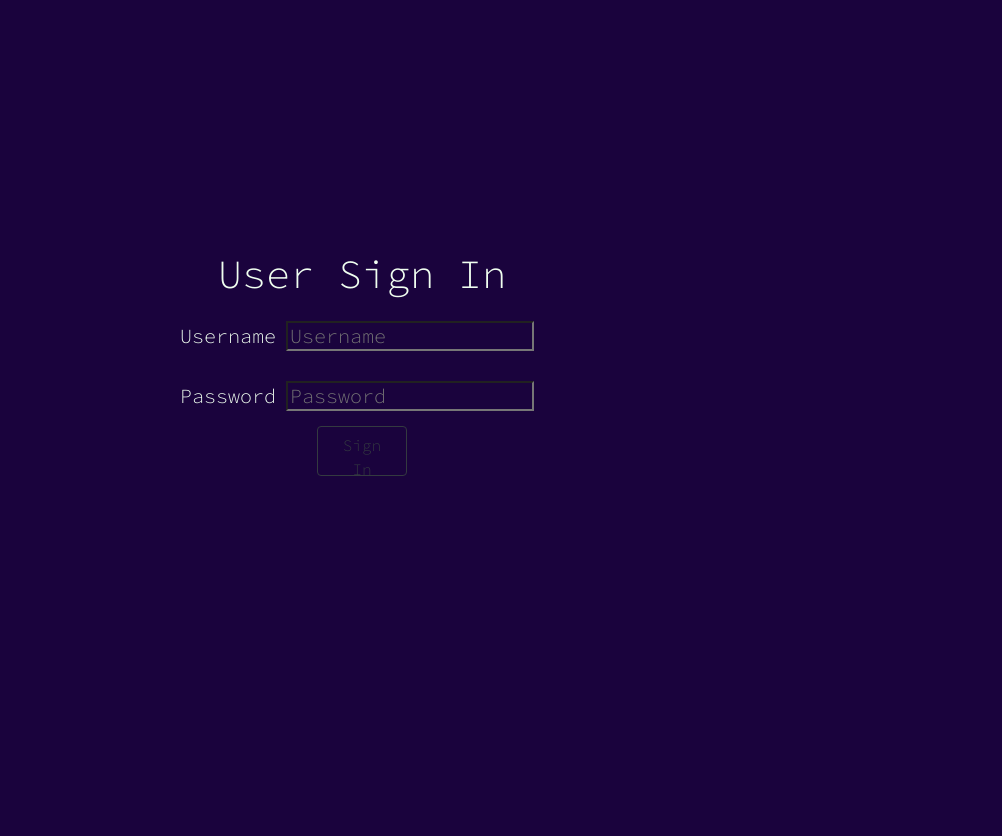
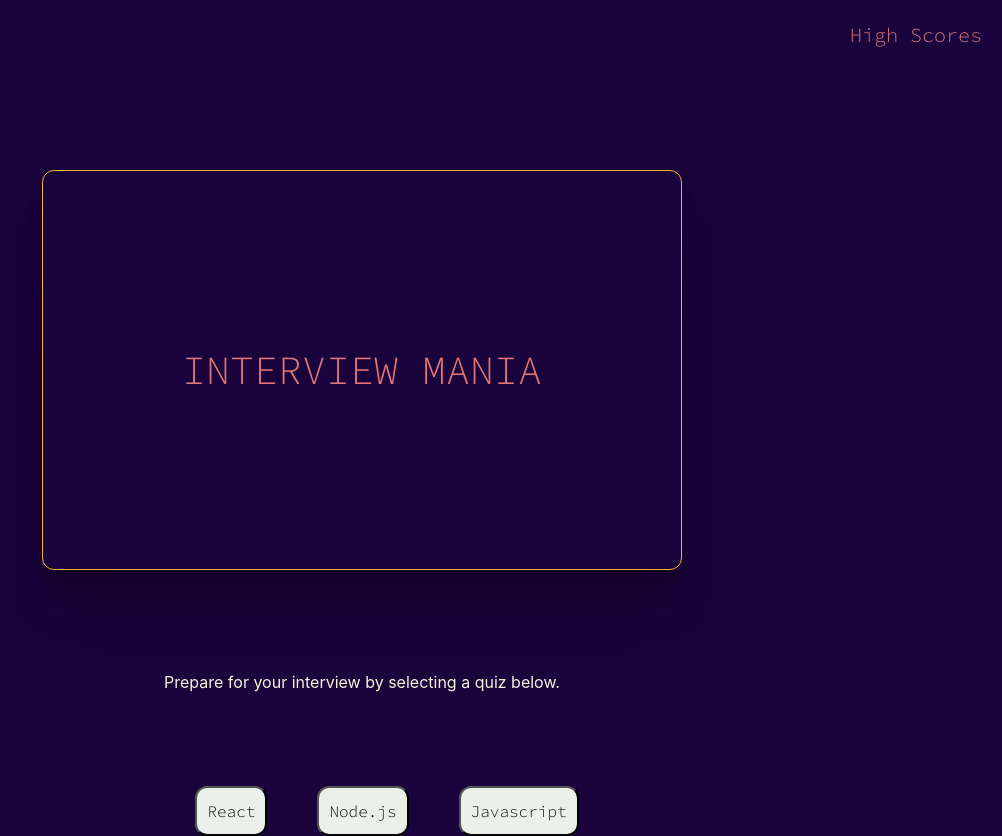
Before and after one commit to angeleefshaw/amore-app, a React (Create React App) app in the folder client/: page /main in a window 1280 px wide. Before the commit this address led to /login-page. Shown: the whole page, without its empty margins (278-1280 px from the left). Before the commit the page ends 800 px from the top, so only its background shows below. Built offline with nearby package versions, Linux system fonts and the light colour scheme.

Commit message:
fixed access to quiz params

```diff
--- a/client/src/App.js
+++ b/client/src/App.js
@@ -10,7 +10,7 @@ import ProtectedRoute from './Components/ProtectedRoute/ProtectedRoute';
 import ScoreBoard from './Components/ScoreBoard/ScoreBoard';
 
 function App() {
-	const [ authenticated, setAuthenticated ] = useState(false);
+	const [ authenticated, setAuthenticated ] = useState(true);
 
 	useEffect(
 		() => {
@@ -31,9 +31,24 @@ function App() {
 					)}
 				/>
 				<Route exact={true} path="/signup-page" component={Signup} />
-				<ProtectedRoute exact={true} path="/main" authenticated={authenticated} component={Main} />
-				<ProtectedRoute exact={true} path="/quiz/:id" authenticated={authenticated} component={Quiz} />
-				<ProtectedRoute exact={true} path="/scoreboard" authenticated={authenticated} component={ScoreBoard} />
+				<Route
+					exact={true}
+					path="/main"
+					authenticated={authenticated}
+					component={authenticated ? Main : Login}
+				/>
+				<Route
+					exact={true}
+					path="/quiz/:id"
+					authenticated={authenticated}
+					component={authenticated ? Quiz : Login}
+				/>
+				<Route
+					exact={true}
+					path="/scoreboard"
+					authenticated={authenticated}
+					component={authenticated ? Quiz : ScoreBoard}
+				/>
 			</Switch>
 		</Router>
 	);
--- a/client/src/Pages/Main.js
+++ b/client/src/Pages/Main.js
@@ -1,24 +1,23 @@
-import React from "react";
-import Topic from "../Components/Topic/Topic";
-import Jumbotron from "../Components/Jumbotron/Jumbotron";
-import '../styles/main.css'
+import React from 'react';
+import Topic from '../Components/Topic/Topic';
+import Jumbotron from '../Components/Jumbotron/Jumbotron';
+import '../styles/main.css';
+import { Link } from 'react-router-dom';
 
+function Main() {
+	return (
+		<div className="main">
+			<Link className="view-score-link" href="/view-scores">
+				High Scores
+			</Link>
+			<Jumbotron />
+			<div className="mainpage-quiz-intro-container">
+				<p className="mainpage-quiz-intro">Prepare for your interview by selecting a quiz below.</p>
+			</div>
 
-function Main () {
-  return (
-    <div className = "main">
-
-     <a className = "view-score-link" href="/view-scores">High Scores</a>
-      <Jumbotron/>
-      <div className = "mainpage-quiz-intro-container">
-        <p className ="mainpage-quiz-intro">
-          Prepare for your interview by selecting a quiz below.
-        </p>
-      </div>
-
-      <Topic/>
-    </div>
-  )
+			<Topic />
+		</div>
+	);
 }
 
 export default Main;
```
